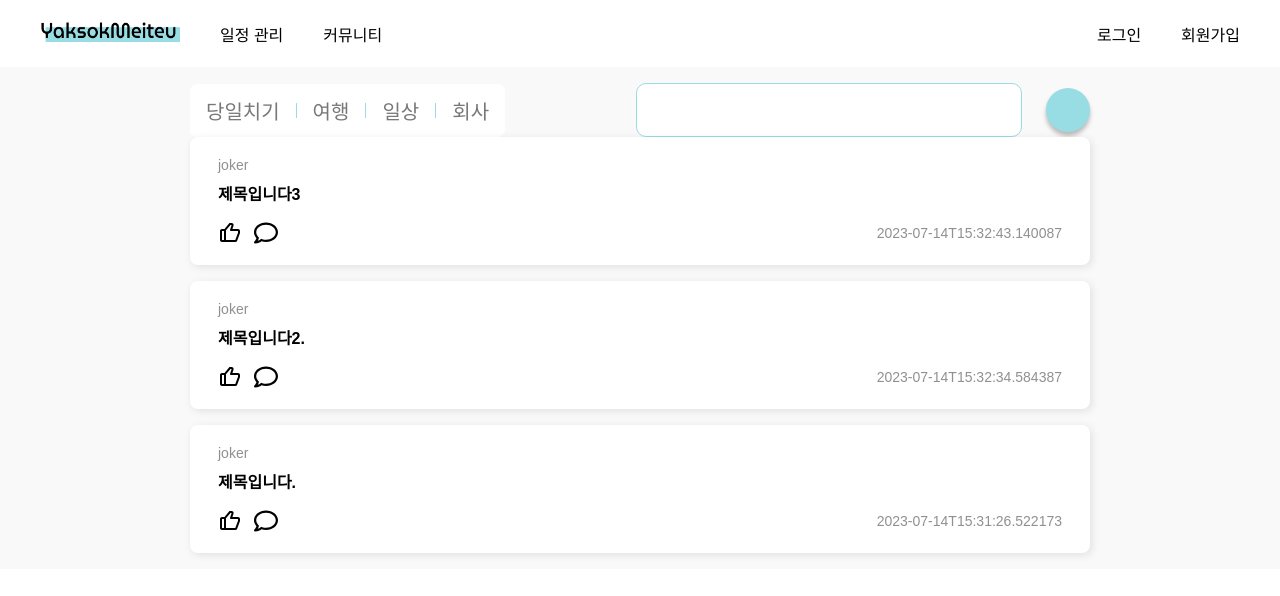
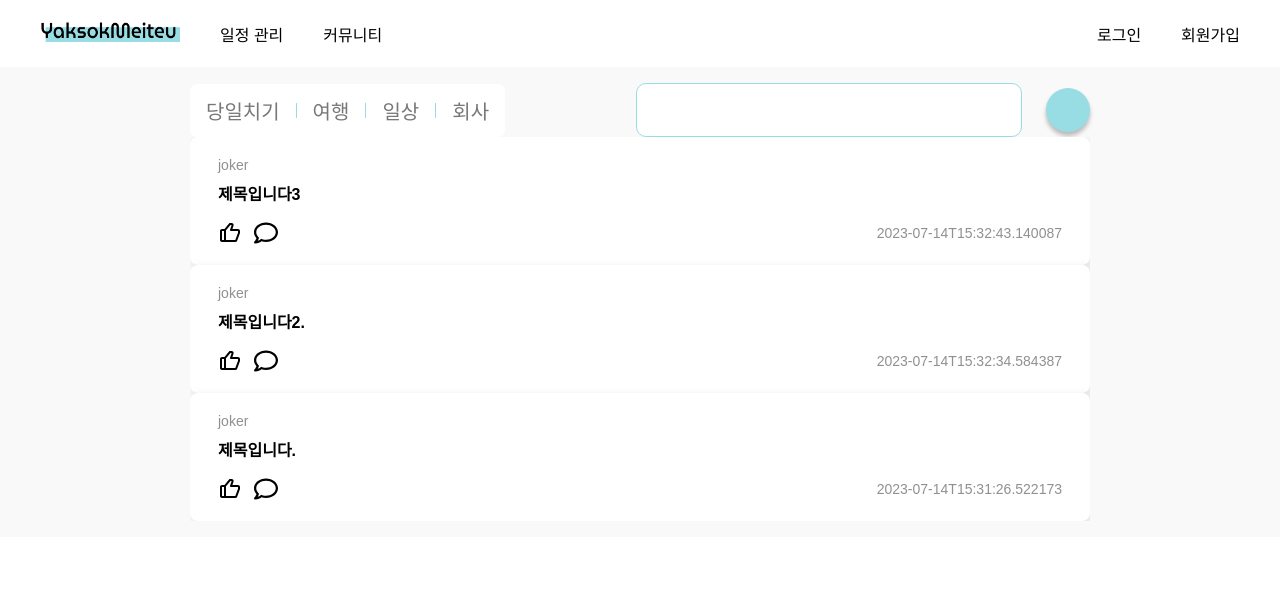
Before and after one commit to codestates-seb/seb44_main_032, a Vue app in the folder client/: page /community in a window 1280 px wide. Shown: the top 596 px of the page. Built offline with nearby package versions, Linux system fonts and the light colour scheme; some icons are missing.

Commit message:
fix: infinite scroll

```diff
--- a/client/src/page/Community/Community.tsx
+++ b/client/src/page/Community/Community.tsx
@@ -3,6 +3,7 @@ import { useSearchParams } from 'react-router-dom';
 import { useState } from 'react';
 import { PiMagnifyingGlassBold } from 'react-icons/pi';
 import { useQuery } from 'react-query';
+import InfiniteScroll from 'react-infinite-scroll-component';
 
 import PostsCard, {
   PostCommunityInterface,
@@ -131,21 +132,21 @@ function Community() {
 
   const filter = searchParams.get('filter');
 
-  const { data: allData } = useQuery(
+  const { data: allData, refetch: refetchAll } = useQuery(
     'getCommunityList',
     () => fakeData.getCommunityList(),
     {
       enabled: !filter,
     },
   );
-  const { data: categoryData } = useQuery(
+  const { data: categoryData, refetch: refetchCategory } = useQuery(
     ['getCommunityCategoryList', filter],
     () => fakeData.getCommunityCategoryList(filter || ''),
     {
       enabled: !!filter,
     },
   );
-  const { data: searchData, refetch } = useQuery(
+  const { data: searchData, refetch: refetchSearch } = useQuery(
     ['getCommunitySearch', currentKeyword],
     () => fakeData.getCommunitySearch(currentKeyword),
     {
@@ -160,18 +161,22 @@ function Community() {
 
   const handleKeyDown = (e: React.KeyboardEvent<HTMLInputElement>) => {
     if (e.key === 'Enter') {
-      refetch();
+      refetchSearch();
     }
   };
 
   let currentData = [];
+  let currentRefetch = () => {};
   if (filter && categoryData) {
     currentData = categoryData?.data;
+    currentRefetch = refetchCategory;
   } else if (!filter && allData) {
     currentData = allData?.data;
+    currentRefetch = refetchAll;
   }
   if (currentKeyword && searchData) {
     currentData = searchData?.data;
+    currentRefetch = refetchSearch;
   }
 
   return (
@@ -209,14 +214,35 @@ function Community() {
           <WriteButton></WriteButton>
         </RightContainer>
       </UpperBar>
+
       <PostsContainer>
-        {!currentData.length ? (
-          <div>no result</div>
-        ) : (
-          currentData.map((post: PostCommunityInterface) => (
+        <InfiniteScroll
+          dataLength={currentData.length} //This is important field to render the next data
+          next={currentRefetch}
+          hasMore={currentData.page === currentData.totalPages}
+          loader={<h4>Loading...</h4>}
+          endMessage={
+            <p style={{ textAlign: 'center' }}>
+              <b>Yay! You have seen it all</b>
+            </p>
+          }
+          // below props only if you need pull down functionality
+          refreshFunction={currentRefetch}
+          pullDownToRefresh
+          pullDownToRefreshThreshold={10}
+          pullDownToRefreshContent={
+            <h3 style={{ textAlign: 'center' }}>
+              &#8595; Pull down to refresh
+            </h3>
+          }
+          releaseToRefreshContent={
+            <h3 style={{ textAlign: 'center' }}>&#8593; Release to refresh</h3>
+          }
+        >
+          {currentData.map((post: PostCommunityInterface) => (
             <PostsCard post={post} key={post.communityId} />
-          ))
-        )}
+          ))}
+        </InfiniteScroll>
       </PostsContainer>
     </CommunityContainer>
   );
```
